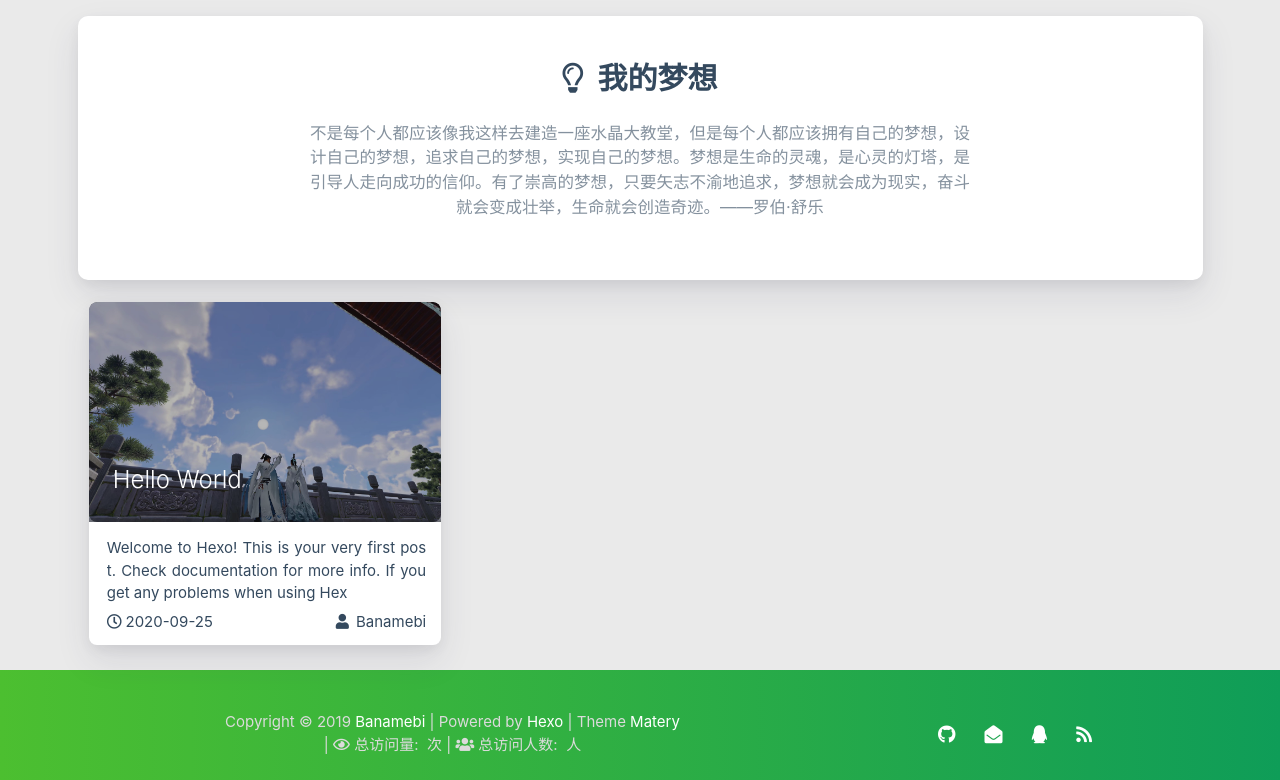
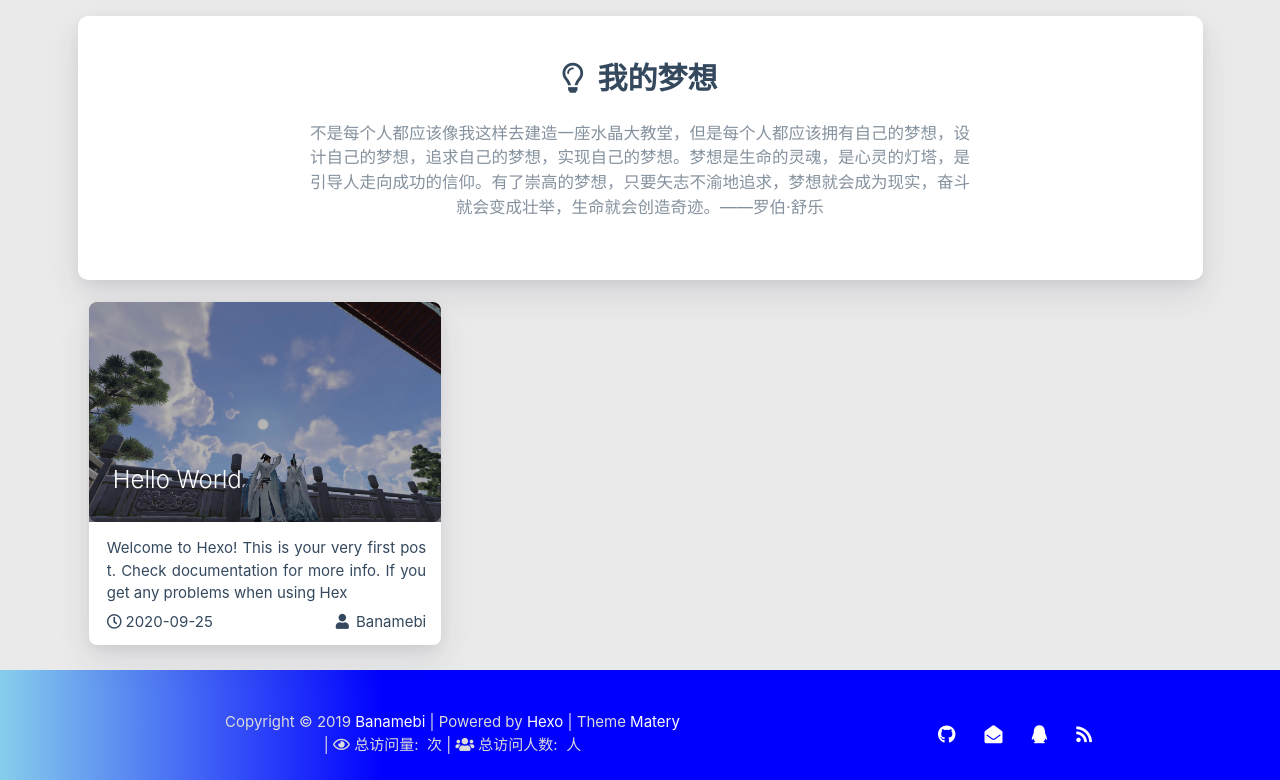
Before and after one commit to Banamebi/Banamebi.github.io, a plain HTML site: page index.html in a window 1280 px wide. Shown: the part 802-1582 px from the top of the page. Drawn offline with nearby package versions, Linux system fonts and the light colour scheme; some packages are replaced by stand-ins of ours; a script that the page names is missing.

Commit message:
Site updated: 2020-09-26 08:46:19

```diff
--- a/css/matery.css
+++ b/css/matery.css
@@ -268,7 +268,7 @@ mark {
 }
 
 .bg-color {
-    background-image: linear-gradient(to right, #4cbf30 0%, #0f9d58 100%);
+    background-image: linear-gradient(to right, skyblue 0%, blue 30%);
 }
 
 .text-color {
```
